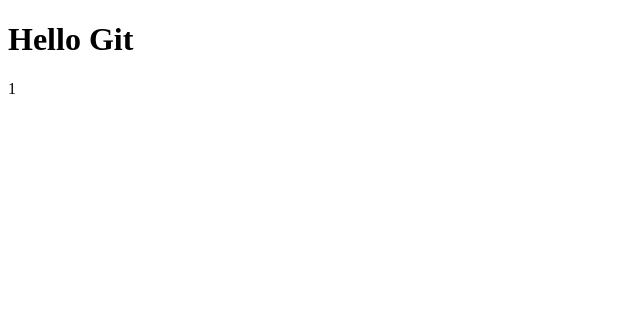
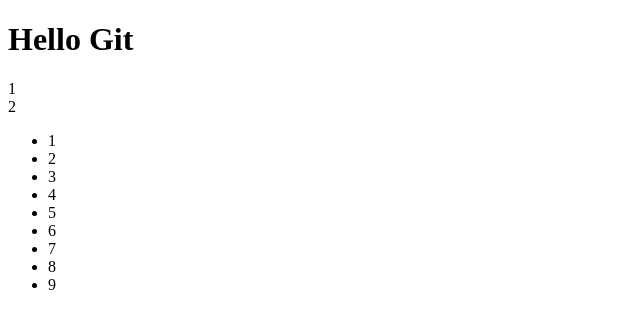
Before and after one commit to Artur3245/git-course-4, a plain HTML site: page index.html in a window 1280 px wide. Shown: the whole page, without its empty margins (0-640 px from the left). Drawn offline with Linux system fonts and the light colour scheme.

Commit message:
section-2 and navigation added

```diff
--- a/index.html
+++ b/index.html
@@ -1,15 +1,33 @@
 <!DOCTYPE html>
 <html lang="en">
+
 <head>
     <meta charset="UTF-8">
     <meta http-equiv="X-UA-Compatible" content="IE=edge">
     <meta name="viewport" content="width=, initial-scale=1.0">
     <title>iSA Git-course-4</title>
 </head>
+
 <body>
     <h1>Hello Git</h1>
     <section>
         1
     </section>
+    <section>
+        2
+    </section>
+    <nav>
+        <ul>
+            <li>1</li>
+            <li>2</li>
+            <li>3</li>
+            <li>4</li>
+            <li>5</li>
+            <li>6</li>
+            <li>7</li>
+            <li>8</li>
+            <li>9</li>
+    </nav>
 </body>
+
 </html>
```
